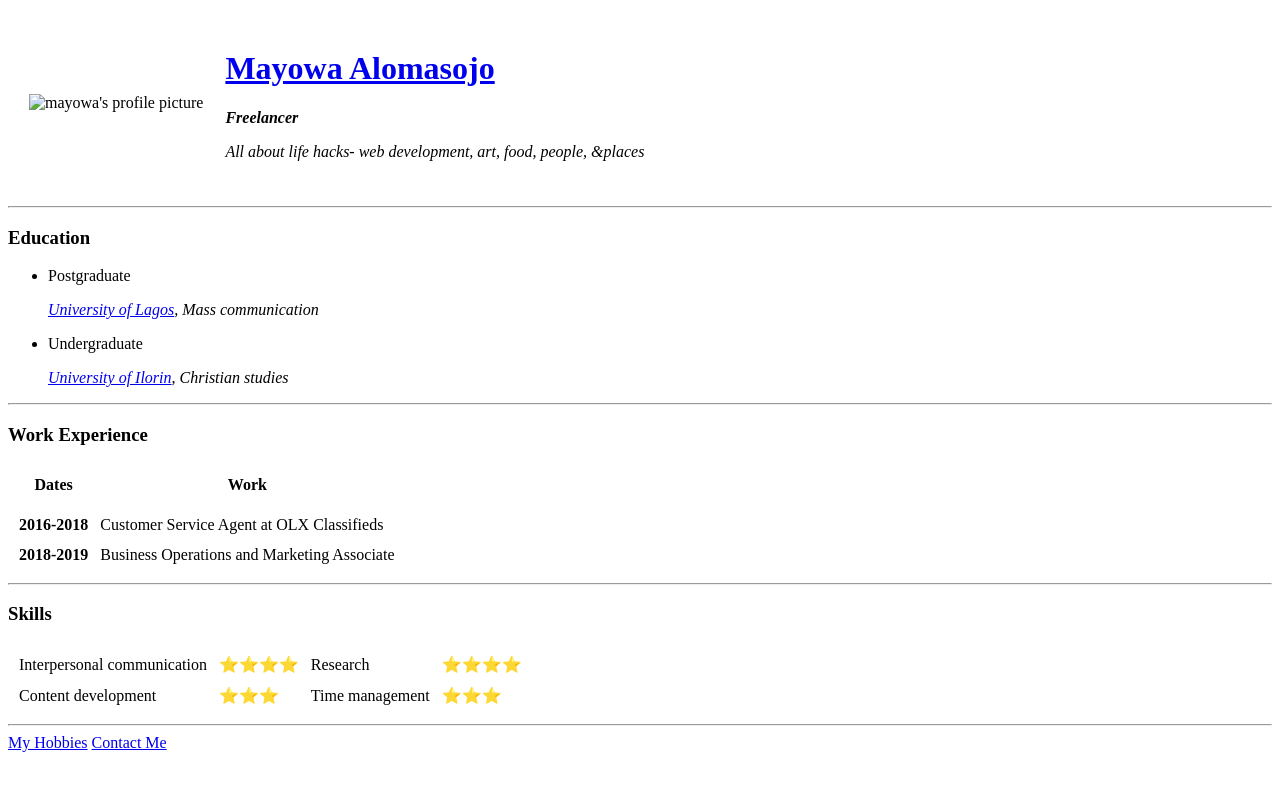
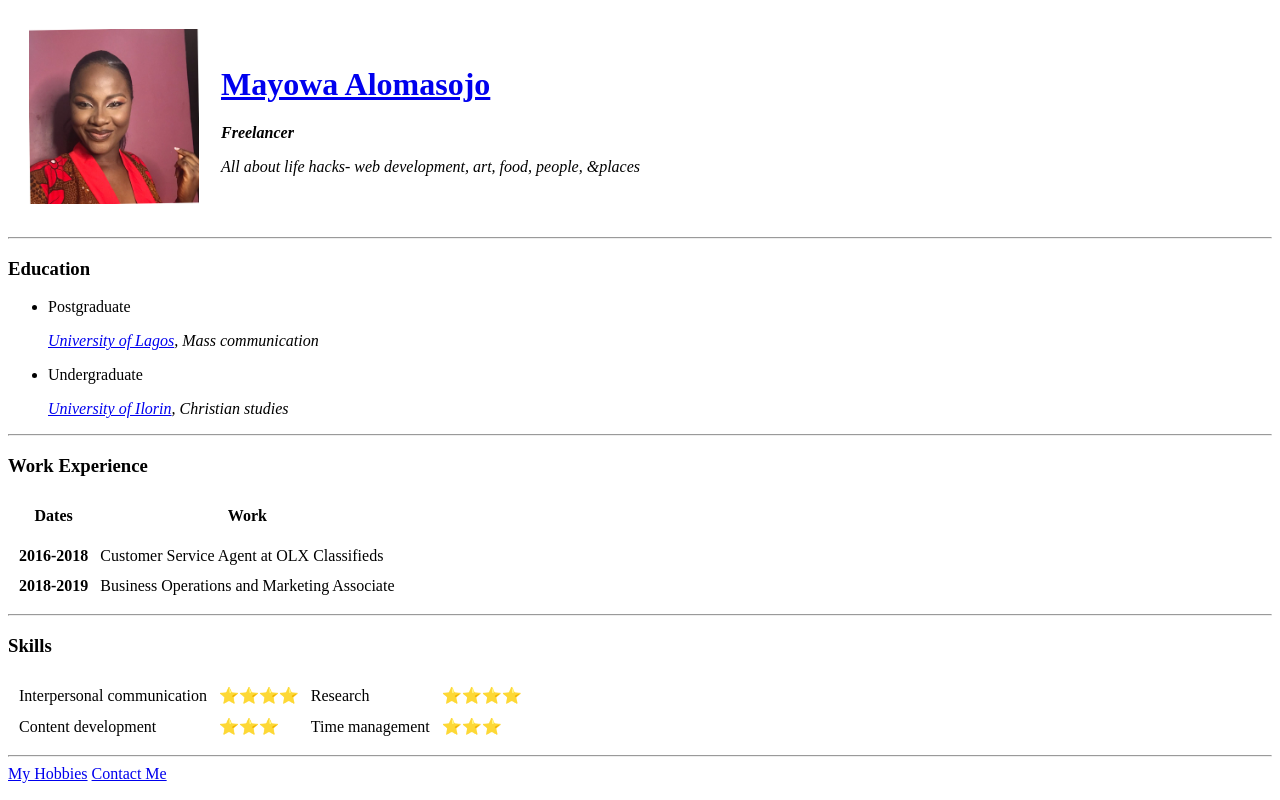
Before and after one commit to Mayowa-tech/CV, a plain HTML site: page index.html in a window 1280 px wide. Drawn offline with Linux system fonts and the light colour scheme.

Commit message:
setting profile picture

```diff
--- a/index.html
+++ b/index.html
@@ -9,7 +9,7 @@
 <body>
   <table cellspacing="20">
     <tr>
-      <td> <img src="HTML- Personal site\Mayowa PP.jpg" alt="mayowa's profile picture" style="width: 170px; height: 175px;">
+      <td> <img src="Mayowa PP.jpg" alt="mayowa's profile picture" style="width: 170px; height: 175px;">
       </td>
       <td>
         <h1><a href="https://web.facebook.com/Mz.Purpleroyal/">Mayowa Alomasojo</a></h1>
```
